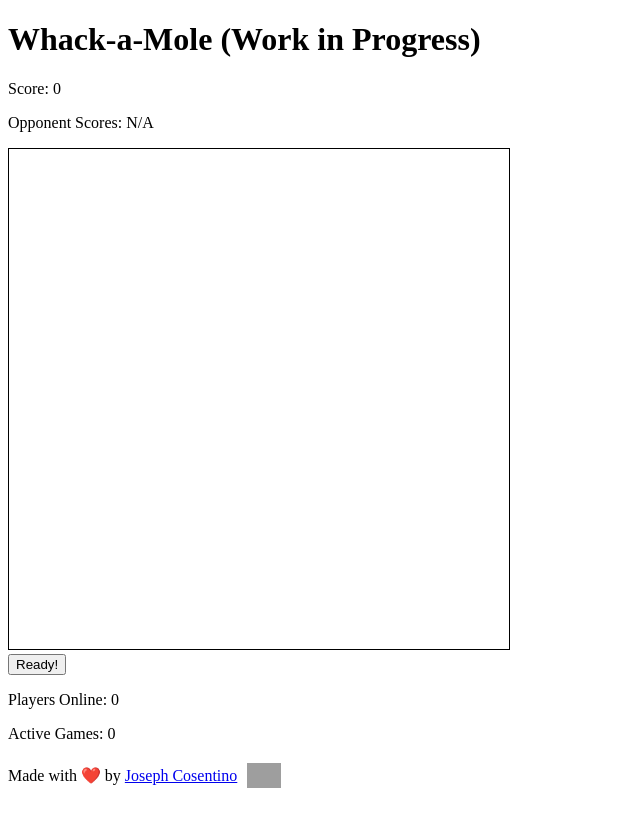
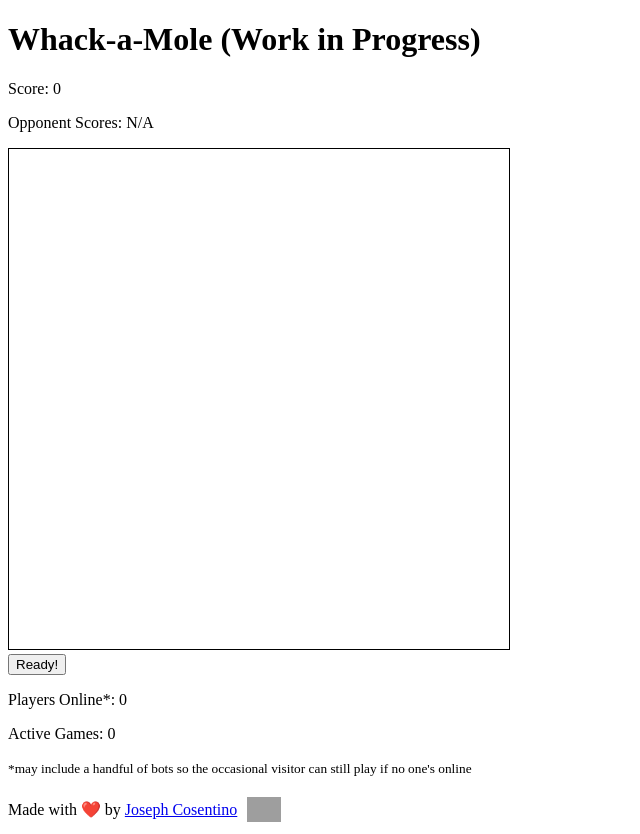
Before and after one commit to jcosentino11/whack-a-mole, a plain HTML site: page priv/index.html in a window 1280 px wide. Shown: the whole page, without its empty margins (0-640 px from the left). Before the commit the page ends 800 px from the top, so only its background shows below. Drawn offline with Linux system fonts and the light colour scheme; grey boxes are pictures that could not be loaded.

Commit message:
add bots

```diff
--- a/priv/index.html
+++ b/priv/index.html
@@ -52,8 +52,9 @@
       </div>
       <div>
         <button id="startButton">Ready!</button>
-        <p>Players Online: <span id="websocketConnCount">0</span></p>
+        <p>Players Online*: <span id="websocketConnCount">0</span></p>
         <p>Active Games: <span id="activeGameCount">0</span></p>
+        <p><small>*may include a handful of bots so the occasional visitor can still play if no one's online</small></p>
       </div>
     </main>
     <footer>
```
Also changed, not shown: 4 other files.
